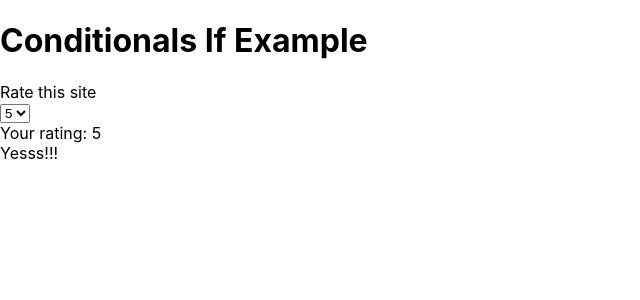
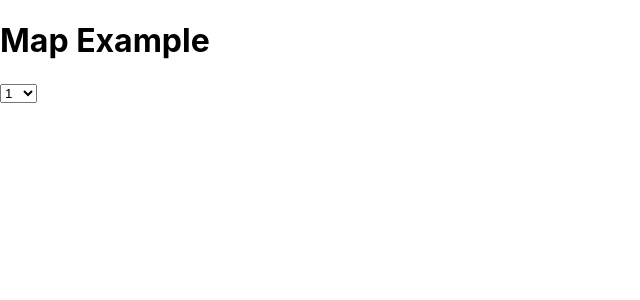
Before and after one commit to Davidson-Keith/react-movies, a React (Create React App) app: page / in a window 1280 px wide. Shown: the top 300 px of the page, without its empty margins (0-640 px from the left). Built offline with nearby package versions, Linux system fonts and the light colour scheme.

Commit message:
Playing with Map

```diff
--- a/src/ConditionalsIf.tsx
+++ b/src/ConditionalsIf.tsx
@@ -1,6 +1,5 @@
 import {useState} from "react";
 import Simple from "./Simple";
-// import {valueOf} from "react-scripts";
 
 export default function ConditionalsIf() {
   const [rating, setRating] = useState(5);
--- /dev/null
+++ b/src/MapExample.tsx
@@ -0,0 +1,16 @@
+export default function MapExample(){
+  const arr = Array(10).fill(0); // [0, 0, ...,0] - we only use the index.
+  return(
+    <>
+      <h1>Map Example</h1>
+      <select onChange={(e) => {
+        console.log(e.currentTarget.value)
+      }}>
+        {arr.map((val, index) =>
+          <option key={index} value={index+1}>{index+1}</option>
+        )}
+      </select>
+
+    </>
+  )
+}
--- a/src/index.tsx
+++ b/src/index.tsx
@@ -3,14 +3,14 @@ import ReactDOM from 'react-dom/client';
 import './index.css';
 import App from './App';
 import reportWebVitals from './reportWebVitals';
-import ConditionalsIf from "./ConditionalsIf";
+import MapExample from "./MapExample";
 
 const root = ReactDOM.createRoot(
   document.getElementById('root') as HTMLElement
 );
 root.render(
   <React.StrictMode>
-    <ConditionalsIf/>
+    <MapExample/>
   </React.StrictMode>
 );
 
```
